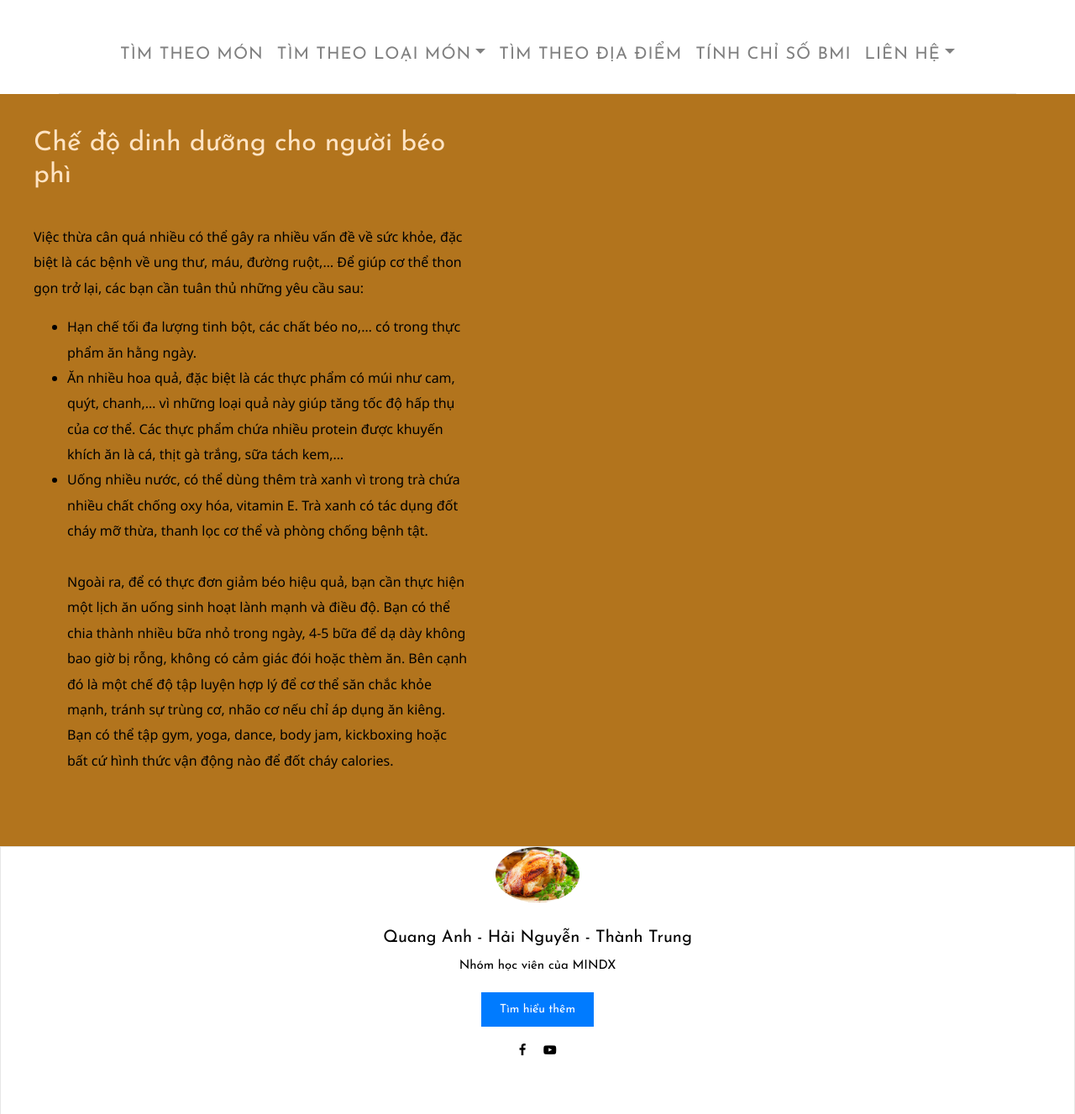
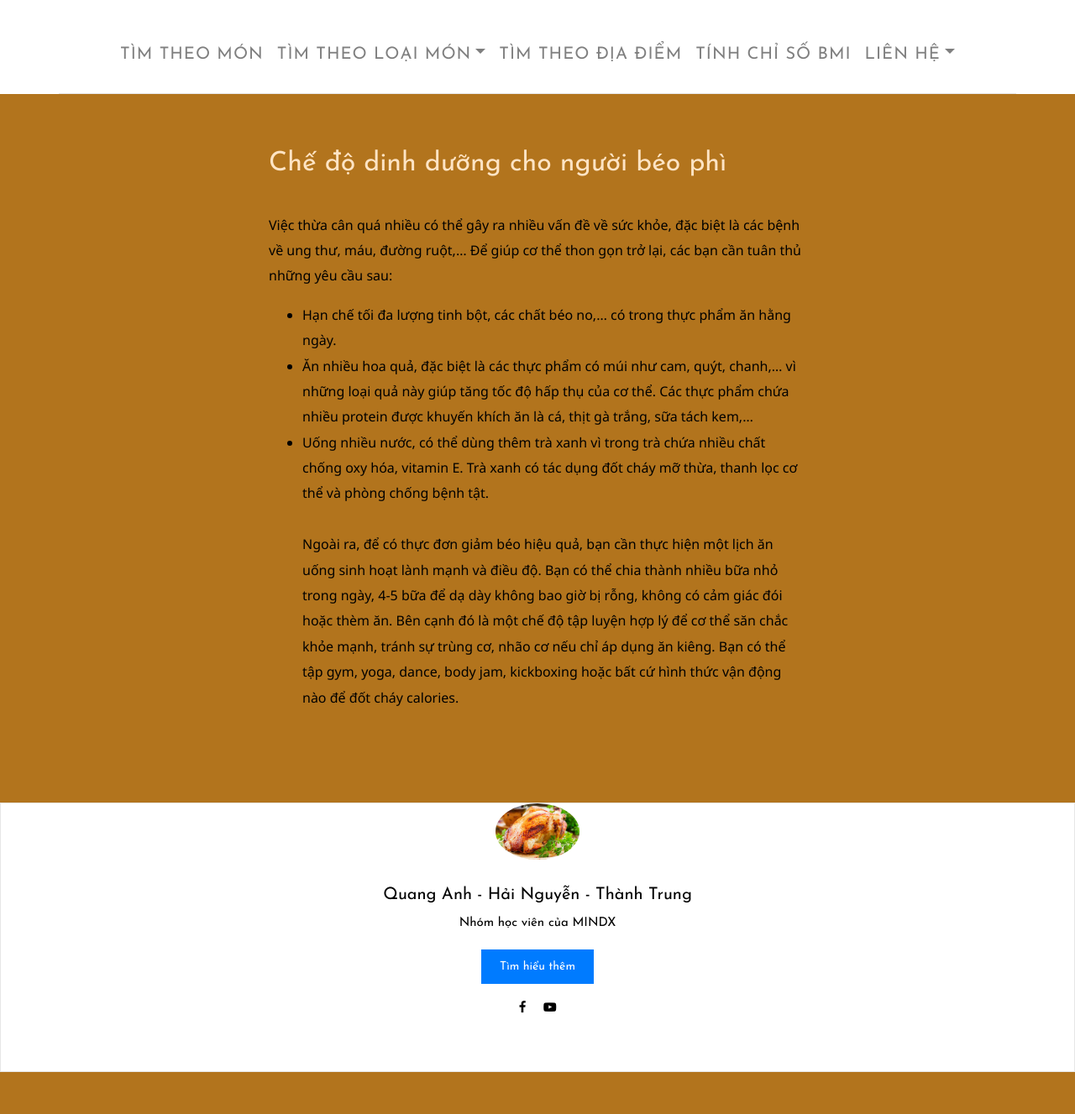
Before and after one commit to ntttrung1210/HATfood, a Flask app: page /bmi/fat in a window 1280 px wide. Shown: the part 204-1531 px from the top of the page at 84% size. Run offline with Flask 2, Linux system fonts and the light colour scheme; some libraries are stand-ins or nearby versions.

Commit message:
Update bmi.css

```diff
--- a/static/css/bmi.css
+++ b/static/css/bmi.css
@@ -47,10 +47,10 @@
     width: 400px;
 }
 .border-text {
-    padding: 2.5em;
+    padding: 4em 20em;
     /* padding-left: 5em;
     padding-right: 35em; */
-    width: 600px;
+    width: 100%;
     float: left;
     font-size: 16px;
     font-family: 'Segoe UI';
@@ -83,15 +83,3 @@
     font-size: 16px;
     font-family: 'Segoe UI';
     }
-© 2019 GitHub, Inc.
-Terms
-Privacy
-Security
-Status
-Help
-Contact GitHub
-Pricing
-API
-Training
-Blog
-About
```
